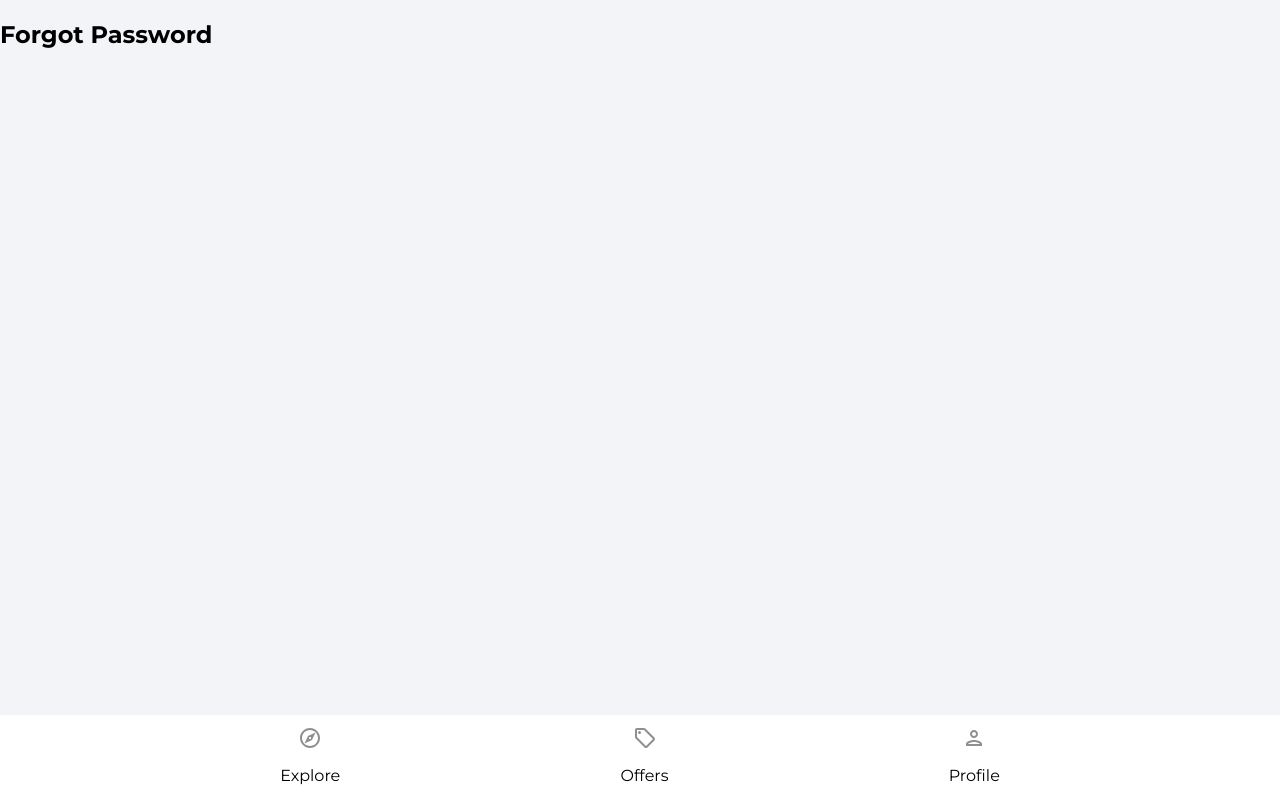
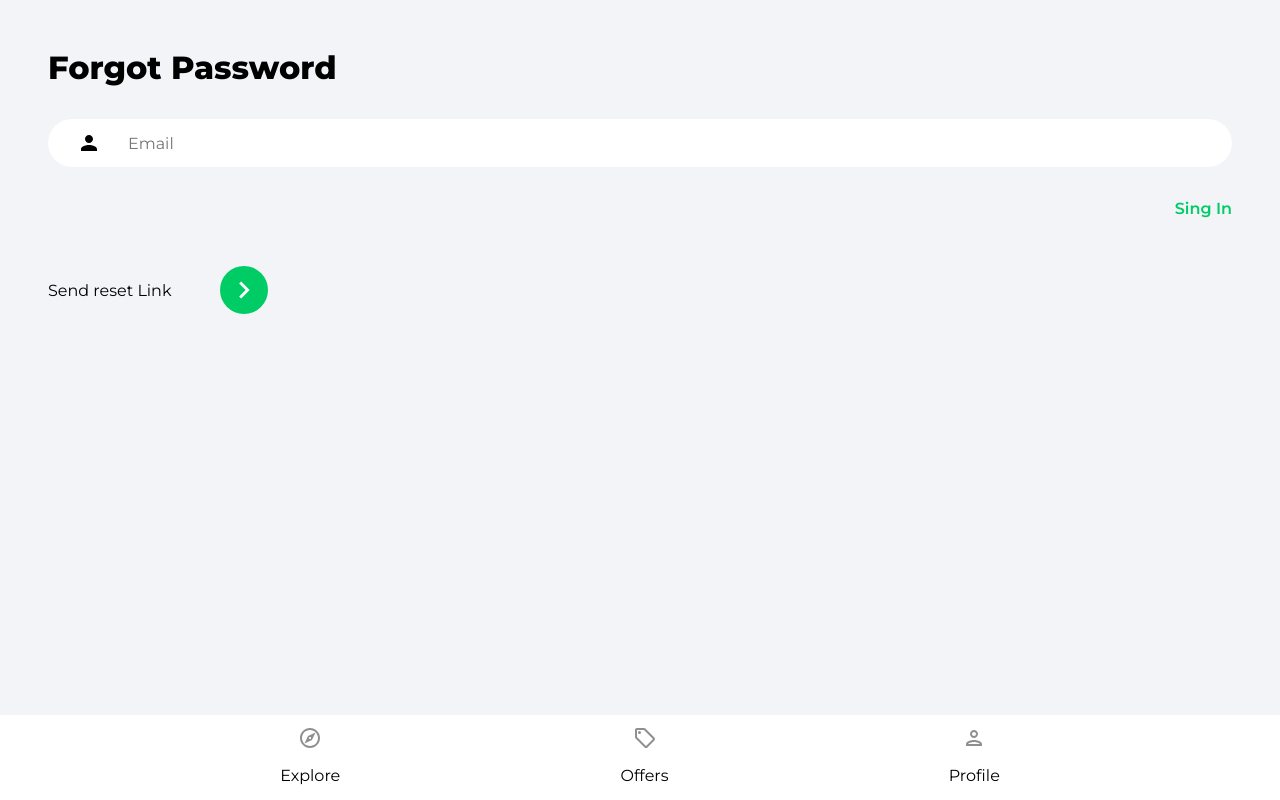
Before and after one commit to emLuc86dev/house-react, a React (Create React App) app: page /forgot-password in a window 1280 px wide. Built offline with nearby package versions, Linux system fonts and the light colour scheme.

Commit message:
forgot password functionality

```diff
--- a/src/pages/ForgotPassword.tsx
+++ b/src/pages/ForgotPassword.tsx
@@ -1,9 +1,56 @@
-import React from 'react'
+import React, { useState } from "react";
+import { Link } from "react-router-dom";
+import { getAuth, sendPasswordResetEmail } from "firebase/auth";
+import { toast } from "react-toastify";
+import { ReactComponent as ArrowRigthtIcon } from "../assets/svg/keyboardArrowRightIcon.svg";
 
 const ForgotPassword = () => {
+  const [email, setEmail] = useState("");
+
+  const onChange = (e: React.ChangeEvent<HTMLInputElement>) => {
+    setEmail(e.target.value)
+  };
+
+  const onSubmit = async (e: React.FormEvent<HTMLFormElement>) => {
+    e.preventDefault();
+
+    try {
+      const auth = getAuth();
+      await sendPasswordResetEmail(auth, email);
+      toast.success('Email was sent')
+    } catch (error) {
+      toast.error("Could not send reset email");
+    }
+  };
   return (
-    <h2>Forgot Password</h2>
-  )
-}
+    <div className="pageContainer">
+      <header>
+        <p className="pageHeader">Forgot Password</p>
+      </header>
 
-export default ForgotPassword
+      <main>
+        <form onSubmit={onSubmit}>
+          <input
+            type="email"
+            id="email"
+            className="emailInput"
+            placeholder="Email"
+            value={email}
+            onChange={onChange}
+          />
+          <Link className="forgotPasswordLink" to="/sing-in">
+            Sing In
+          </Link>
+          <div className="signInBar">
+            <div className="sigInText">Send reset Link</div>
+            <button className="signInButton">
+              <ArrowRigthtIcon fill="#ffffff" width="34px" height="34px" />
+            </button>
+          </div>
+        </form>
+      </main>
+    </div>
+  );
+};
+
+export default ForgotPassword;
--- a/src/pages/SignUp.tsx
+++ b/src/pages/SignUp.tsx
@@ -53,6 +53,7 @@
         updateProfile(auth.currentUser, {
           displayName: name,
         });
+        toast.success(`User ${name} successsfully added`)
       }
 
       const formDataCopy = { ...formData };
```
